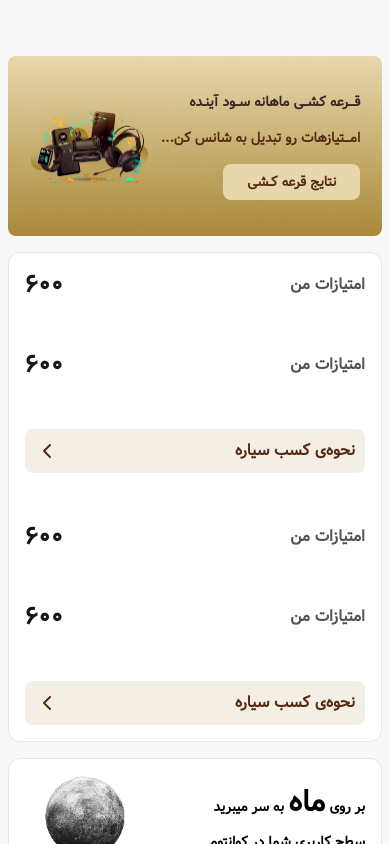
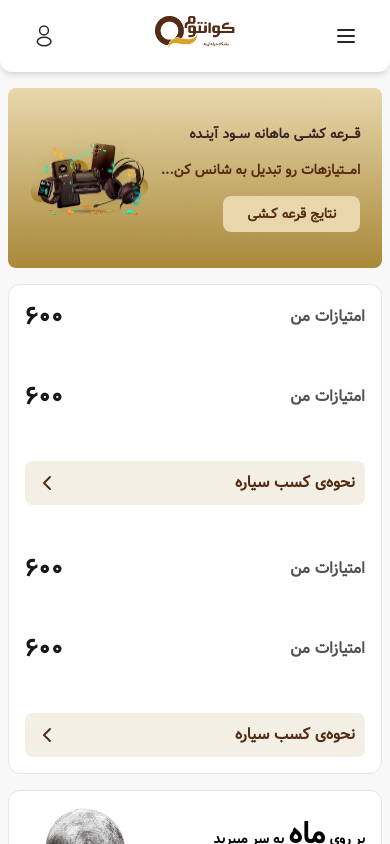
Before and after one commit to MmdQurani/Ayande-Club, a React (Vite) app: page /dashboard in a window 390 px wide. Shown: the top 844 px of the page. Built offline with nearby package versions, Linux system fonts and the light colour scheme.

Commit message:
Finishing the Sidebar component and MainLayout file

```diff
--- a/src/Components/Sidebar/Sidebar.jsx
+++ b/src/Components/Sidebar/Sidebar.jsx
@@ -4,27 +4,24 @@ import logo from '../../assets/images/logo/logo.png'
 import SidebarMenuItem from '../SidebarMenuItem/SidebarMenuItem'
 
 import callCalling from '../../assets/icons/call_calling_sidebar.png'
-
 import { main_menu } from '../../config/menuConfig/menuConfig'
 import { media } from '../../config/mediaConfig/mediaConfig'
 
-function Sidebar() {
+function Sidebar({ isOpen, onClose }) {
   const navigate = useNavigate()
 
   return (
-    <div className="sidebar sticky top-10 h-[90vh] min-h-0 min-w-[267px] hidden lg:flex flex-col bg-white rounded-lg border border-neutral-200 p-4">
-
-      <div className="sidebar_logo mb-6">
-        <img
-          onClick={() => navigate('/dashboard')}
-          className="h-8 w-auto object-contain cursor-pointer"
-          src={logo}
-          alt="Logo"
-        />
+    <div
+      className={` sidebar z-50 h-full lg:h-[90vh] min-h-0 min-w-[267px] flex flex-col bg-white rounded-lg border border-neutral-200 p-4 transition-transform duration-300 fixed top-0 lg:sticky lg:top-10 right-0 ${isOpen ? "translate-x-0" : "translate-x-full lg:translate-x-0"}`}>
+      <div className="sidebar_logo mb-6 flex justify-between items-center">
+        <img onClick={() => navigate('/dashboard')} className="h-8 w-auto object-contain cursor-pointer" src={logo} alt="Logo" />
+        {/* دکمه بستن فقط برای موبایل */}
+        <button onClick={onClose} className="lg:hidden p-2 rounded-md hover:bg-gray-100">
+          ✕
+        </button>
       </div>
 
       <div className="sidebar_menu flex flex-col justify-between flex-1 min-h-0">
-
         <ul className="overflow-y-auto flex-1 min-h-0 mb-24 [&::-webkit-scrollbar]:hidden [scrollbar-width:none] [-ms-overflow-style:none] space-y-2">
           {main_menu.map(item => (
             <li key={item.title}>
@@ -36,7 +33,6 @@ function Sidebar() {
         </ul>
 
         <div className="sidebar_footer">
-
           <div className="mobile_contact0 py-6 border-t border-neutral-200 flex justify-between text-xs">
             <div className="flex items-center space-x-1.5">
               <img className="size-5 object-contain" src={callCalling} alt="تماس" />
@@ -53,7 +49,6 @@ function Sidebar() {
               </Link>
             ))}
           </div>
-
         </div>
       </div>
     </div>
--- a/src/Layout/MainLayout.jsx
+++ b/src/Layout/MainLayout.jsx
@@ -1,28 +1,56 @@
-import React from 'react'
+import React, { useState } from 'react'
 import MainHeader from '../Components/MainHeader/MainHeader'
 import { useNavigate } from 'react-router-dom'
 import Sidebar from '../Components/Sidebar/Sidebar'
 
+import logo from '../assets/images/logo/logo.png'
+
 function MainLayout({ children }) {
-
   const navigate = useNavigate()
+  const [isSidebarOpen, setIsSidebarOpen] = useState(false)
 
   return (
-    <>
-      <div className='MainLayout w-full min-h-screen bg-gray-100/60 flex justify-center' dir='rtl'>
+    <div className='MainLayout w-full min-h-screen bg-gray-100/60 flex lg:flex-row flex-col justify-center relative' dir='rtl'>
 
-        <div className='lg:container w-full px-2 flex flex-row justify-center my-10 space-x-4'>
-          <Sidebar />
+      <div className="lg:hidden w-full main_header_mobile bg-white rounded-b-xl shadow-md flex flex-row justify-between p-4">
+        <button
+          onClick={() => setIsSidebarOpen(true)}
+          className="px-4 py-2 stroke-neutral-800 cursor-pointer rounded-md hover:shadow-md transition duration-200"
+        >
+          <svg xmlns="http://www.w3.org/2000/svg" width="24px" height="24px" viewBox="0 0 24 24" fill="none">
+            <path d="M4 6H20M4 12H20M4 18H20" stroke-width="2" stroke-linecap="round" stroke-linejoin="round" />
+          </svg>
+        </button>
 
-          <main className='main flex-1 min-w-0'>
-            <MainHeader />
+        <img className='h-8 w-auto object-contain' src={logo} alt="logo" />
 
-            {children}
-          </main>
-        </div>
+        <button
+          onClick={() => setIsSidebarOpen(true)}
+          className="px-4 py-2 stroke-neutral-800 cursor-pointer rounded-md hover:shadow-md transition duration-200"
+        >
+          <svg xmlns="http://www.w3.org/2000/svg" width="24px" height="24px" viewBox="0 0 24 24" fill="none"><path d="M12.1601 10.87C12.0601 10.86 11.9401 10.86 11.8301 10.87C9.45006 10.79 7.56006 8.84 7.56006 6.44C7.56006 3.99 9.54006 2 12.0001 2C14.4501 2 16.4401 3.99 16.4401 6.44C16.4301 8.84 14.5401 10.79 12.1601 10.87Z" stroke-width="1.5" stroke-linecap="round" stroke-linejoin="round"></path><path d="M7.15997 14.56C4.73997 16.18 4.73997 18.82 7.15997 20.43C9.90997 22.27 14.42 22.27 17.17 20.43C19.59 18.81 19.59 16.17 17.17 14.56C14.43 12.73 9.91997 12.73 7.15997 14.56Z" stroke-width="1.5" stroke-linecap="round" stroke-linejoin="round"></path></svg>
+        </button>
 
       </div>
-    </>
+
+      <div className='lg:container w-full px-2 flex flex-row justify-center my-0 lg:my-10 space-x-4'>
+
+        {/* سایدبار */}
+        <Sidebar isOpen={isSidebarOpen} onClose={() => setIsSidebarOpen(false)} />
+
+        {isSidebarOpen && (
+          <div
+            onClick={() => setIsSidebarOpen(false)}
+            className="fixed inset-0 m-0 bg-black/40 backdrop-blur-sm z-40 lg:hidden"
+          />
+        )}
+
+        <main className='main flex-1 min-w-0 relative z-0'>
+          <MainHeader />
+          {children}
+        </main>
+      </div>
+    </div>
   )
 }
 
```
